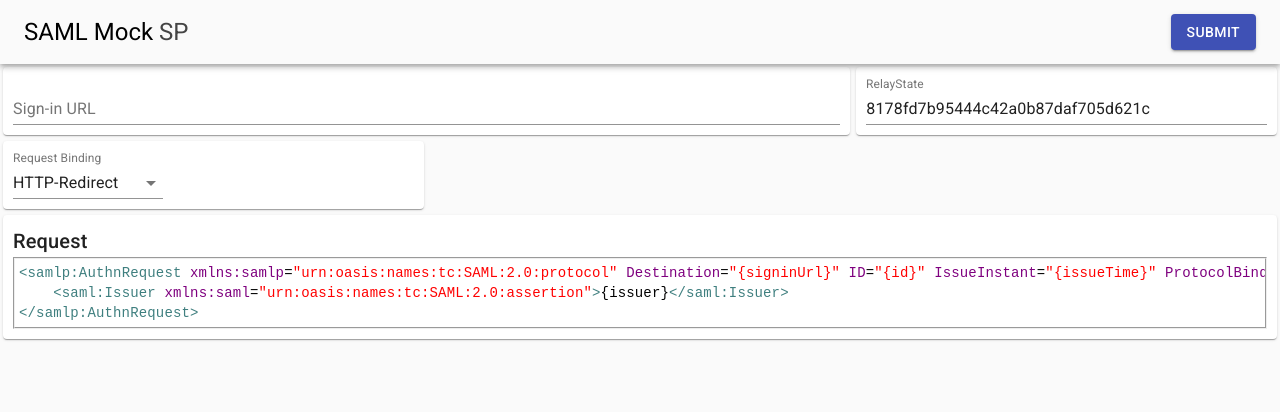
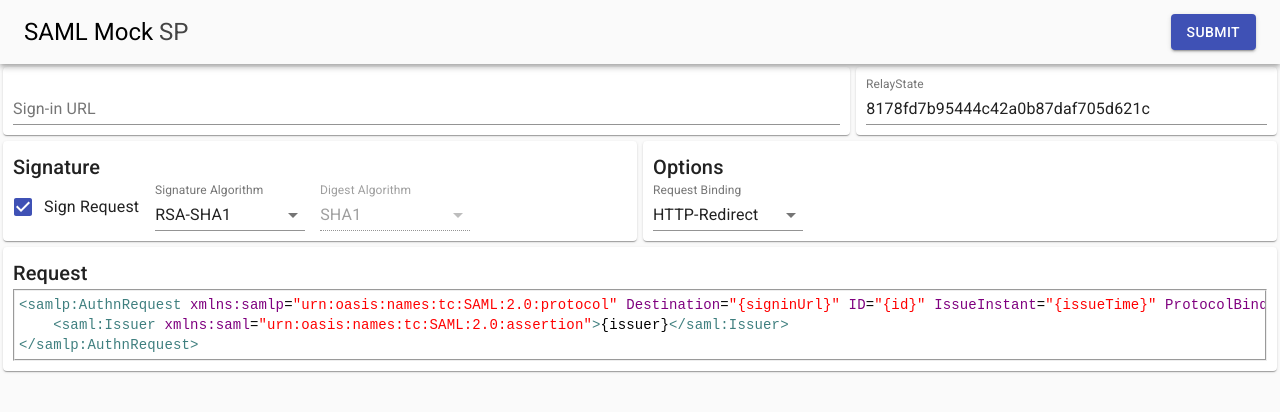
Before and after one commit to thameera/saml-mock, a Next.js app: page /sp in a window 1280 px wide. Shown: the top 412 px of the page. Built offline with nearby package versions, Linux system fonts and the light colour scheme.

Commit message:
SP: Support diff signing and digest algorithms

```diff
--- a/pages/api/prepareRequest.js
+++ b/pages/api/prepareRequest.js
@@ -28,15 +28,12 @@ export default function handler(req, res) {
 
     const qs = signRedirectRequest(
       { SAMLRequest, RelayState: body.relayState },
-      { sigAlgo: 'rsa-sha1' }
+      body.sigOpts
     )
     return res.json(qs)
   } else {
     /* HTTP-POST */
-    const signedRequest = signPostRequest(canonicalizedRequest, {
-      sigAlgo: 'rsa-sha1',
-      digestAlgo: 'sha1',
-    })
+    const signedRequest = signPostRequest(canonicalizedRequest, body.sigOpts)
     const SAMLRequest = Buffer.from(signedRequest).toString('base64')
 
     const data = {
--- a/pages/sp.js
+++ b/pages/sp.js
@@ -4,14 +4,19 @@ import Link from 'next/link'
 import {
   AppBar,
   Button,
+  Checkbox,
   FormControl,
+  FormControlLabel,
+  FormGroup,
   Grid,
   InputLabel,
   MenuItem,
+  NoSsr,
   Paper,
   Select,
   TextField,
   Toolbar,
+  Tooltip,
   Typography,
 } from '@material-ui/core'
 import axios from 'axios'
@@ -25,6 +30,11 @@ export default function SP() {
   const [signinUrl, setSigninUrl] = useState('')
   const [relayState, setRelayState] = useState(generateId())
   const [binding, setBinding] = useState('redirect')
+  const [sigOpts, setSigOpts] = useState({
+    signRequest: true,
+    sigAlgo: 'rsa-sha1',
+    digestAlgo: 'sha1',
+  })
 
   const STORAGE_KEY = 'saml-mock:sp:url'
 
@@ -59,8 +69,11 @@ export default function SP() {
           signinUrl,
           relayState,
           binding,
+          sigOpts,
         },
       })
+
+      console.log(res.data.SAMLRequest)
 
       if (binding === 'redirect') {
         window.location = generateRedirectUrl(res.data)
@@ -111,6 +124,7 @@ export default function SP() {
             />
           </Paper>
         </Grid>
+        {/* RelayState */}
         <Grid item xs={4}>
           <Paper className={styles.paper}>
             <TextField
@@ -121,8 +135,78 @@ export default function SP() {
             />
           </Paper>
         </Grid>
-        <Grid item xs={4}>
+
+        {/* Signature */}
+        <Grid item xs={6}>
           <Paper className={styles.paper}>
+            <Typography variant="h6">Signature</Typography>
+            <NoSsr>
+              <FormGroup row>
+                <FormControlLabel
+                  control={
+                    <Checkbox
+                      checked={sigOpts.signRequest}
+                      onChange={(ev) =>
+                        setSigOpts({
+                          ...sigOpts,
+                          signRequest: ev.target.checked,
+                        })
+                      }
+                      name="signRequest"
+                      color="primary"
+                    />
+                  }
+                  label="Sign Request"
+                />
+                <FormControl className={styles.select}>
+                  <InputLabel id="sig-algo">Signature Algorithm</InputLabel>
+                  <Select
+                    labelId="sig-algo"
+                    value={sigOpts.sigAlgo}
+                    onChange={(ev) =>
+                      setSigOpts({ ...sigOpts, sigAlgo: ev.target.value })
+                    }
+                    className={styles.select}
+                  >
+                    <MenuItem value="rsa-sha1">RSA-SHA1</MenuItem>
+                    <MenuItem value="rsa-sha256">RSA-SHA256</MenuItem>
+                  </Select>
+                </FormControl>
+                <Tooltip
+                  title={
+                    binding === 'redirect'
+                      ? 'No digest calculated in Redirect binding'
+                      : ''
+                  }
+                  placement="top"
+                >
+                  <FormControl
+                    className={styles.select}
+                    disabled={binding === 'redirect'}
+                  >
+                    <InputLabel id="digest-algo">Digest Algorithm</InputLabel>
+                    <Select
+                      labelId="digest-algo"
+                      value={sigOpts.digestAlgo}
+                      onChange={(ev) =>
+                        setSigOpts({ ...sigOpts, digestAlgo: ev.target.value })
+                      }
+                      className={styles.select}
+                    >
+                      <MenuItem value="sha1">SHA1</MenuItem>
+                      <MenuItem value="sha256">SHA256</MenuItem>
+                    </Select>
+                  </FormControl>
+                </Tooltip>
+              </FormGroup>
+            </NoSsr>
+          </Paper>
+        </Grid>
+
+        {/* Binding */}
+        <Grid item xs={6}>
+          <Paper className={styles.paper}>
+            <Typography variant="h6">Options</Typography>
             <FormControl className={styles.select}>
               <InputLabel id="binding">Request Binding</InputLabel>
               <Select
```
Also changed, not shown: lib/signer.js.
